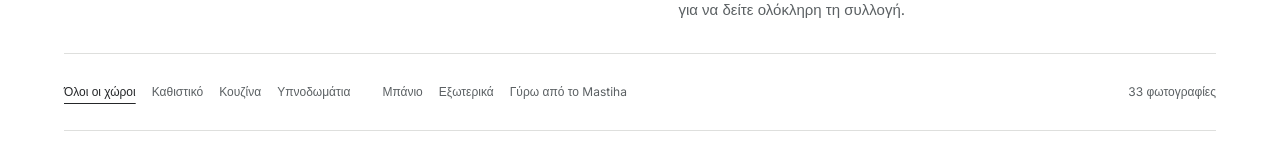
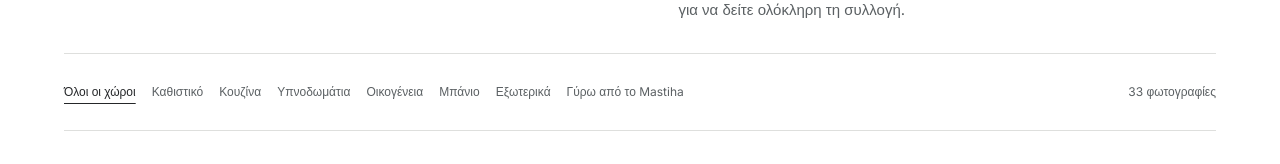
Before and after one commit to Steliosgeox/mastiha-luxury-suites, a Next.js app: page /el in a window 1280 px wide. Shown: the part 10496-10660 px from the top of the page. Built offline with nearby package versions, Linux system fonts and the light colour scheme; no server answers.

Commit message:
copy: add family gallery label

```diff
--- a/src/content/listing-copy.ts
+++ b/src/content/listing-copy.ts
@@ -1,6 +1,6 @@
 import type { StayLocale } from './stay-copy';
 const en = {
-  kitchen: 'Kitchen', living: 'Living', bathroom: 'Bathroom', neighbourhood: 'Around Mastiha',
+  kitchen: 'Kitchen', living: 'Living', bathroom: 'Bathroom', neighbourhood: 'Around Mastiha', familyFilter: 'Family',
   tour: 'A photographic tour', tourNote: 'Real listing photographs · scroll to explore', skip: 'Skip the photo tour', more: 'Show more photographs', less: 'Show fewer photographs',
   kitchenEyebrow: 'Settle into your own routine', kitchenTitle: 'Coffee first.\nThe day is yours.', kitchenBody: 'An oven, hob, fridge and cookware for meals at home. An espresso machine for the morning. The dining table and the small work desk share the living space.',
   neighbourhoodTitle: 'Beyond the front door.', neighbourhoodBody: 'Photographs of Vrontados and the surrounding island from our listing. These are places to explore, not views promised from the apartment.',
@@ -15,7 +15,7 @@ const en = {
 };
 type Copy = typeof en;
 const el: Copy = {
-  kitchen:'Κουζίνα', living:'Καθιστικό', bathroom:'Μπάνιο', neighbourhood:'Γύρω από το Mastiha',
+  kitchen:'Κουζίνα', living:'Καθιστικό', bathroom:'Μπάνιο', neighbourhood:'Γύρω από το Mastiha', familyFilter:'Οικογένεια',
   tour:'Φωτογραφική περιήγηση', tourNote:'Πραγματικές φωτογραφίες · κυλήστε για περιήγηση', skip:'Παράλειψη φωτογραφικής περιήγησης', more:'Περισσότερες φωτογραφίες', less:'Λιγότερες φωτογραφίες',
   kitchenEyebrow:'Ο δικός σας καθημερινός ρυθμός', kitchenTitle:'Πρώτα ο καφές.\nΜετά, η μέρα σας.', kitchenBody:'Φούρνος, εστίες, ψυγείο και μαγειρικά σκεύη για τα γεύματά σας. Μηχανή espresso για το πρωί. Η τραπεζαρία και το μικρό γραφείο βρίσκονται στον χώρο του καθιστικού.',
   neighbourhoodTitle:'Πέρα από την πόρτα.', neighbourhoodBody:'Φωτογραφίες του Βροντάδου και του νησιού από την καταχώρισή μας. Πρόκειται για μέρη που μπορείτε να εξερευνήσετε, όχι για θέα από το διαμέρισμα.',
@@ -29,7 +29,7 @@ const el: Copy = {
   ],
 };
 const tr: Copy = {
-  kitchen:'Mutfak', living:'Yaşam alanı', bathroom:'Banyo', neighbourhood:'Mastiha çevresi',
+  kitchen:'Mutfak', living:'Yaşam alanı', bathroom:'Banyo', neighbourhood:'Mastiha çevresi', familyFilter:'Aile',
   tour:'Fotoğraflarla bir gezinti', tourNote:'Gerçek ilan fotoğrafları · keşfetmek için kaydırın', skip:'Fotoğraf gezintisini atla', more:'Daha fazla fotoğraf', less:'Daha az fotoğraf',
   kitchenEyebrow:'Kendi günlük ritminiz', kitchenTitle:'Önce kahve.\nSonra gün sizin.', kitchenBody:'Evde yemek hazırlamak için fırın, ocak, buzdolabı ve mutfak gereçleri. Sabah için espresso makinesi. Yemek masası ve küçük çalışma masası yaşam alanında yer alır.',
   neighbourhoodTitle:'Kapının ötesinde.', neighbourhoodBody:'İlanımızdan Vrontados ve ada çevresinin fotoğrafları. Bunlar keşfedilecek yerlerdir; daireden görülen manzaralar olarak sunulmaz.',
```
